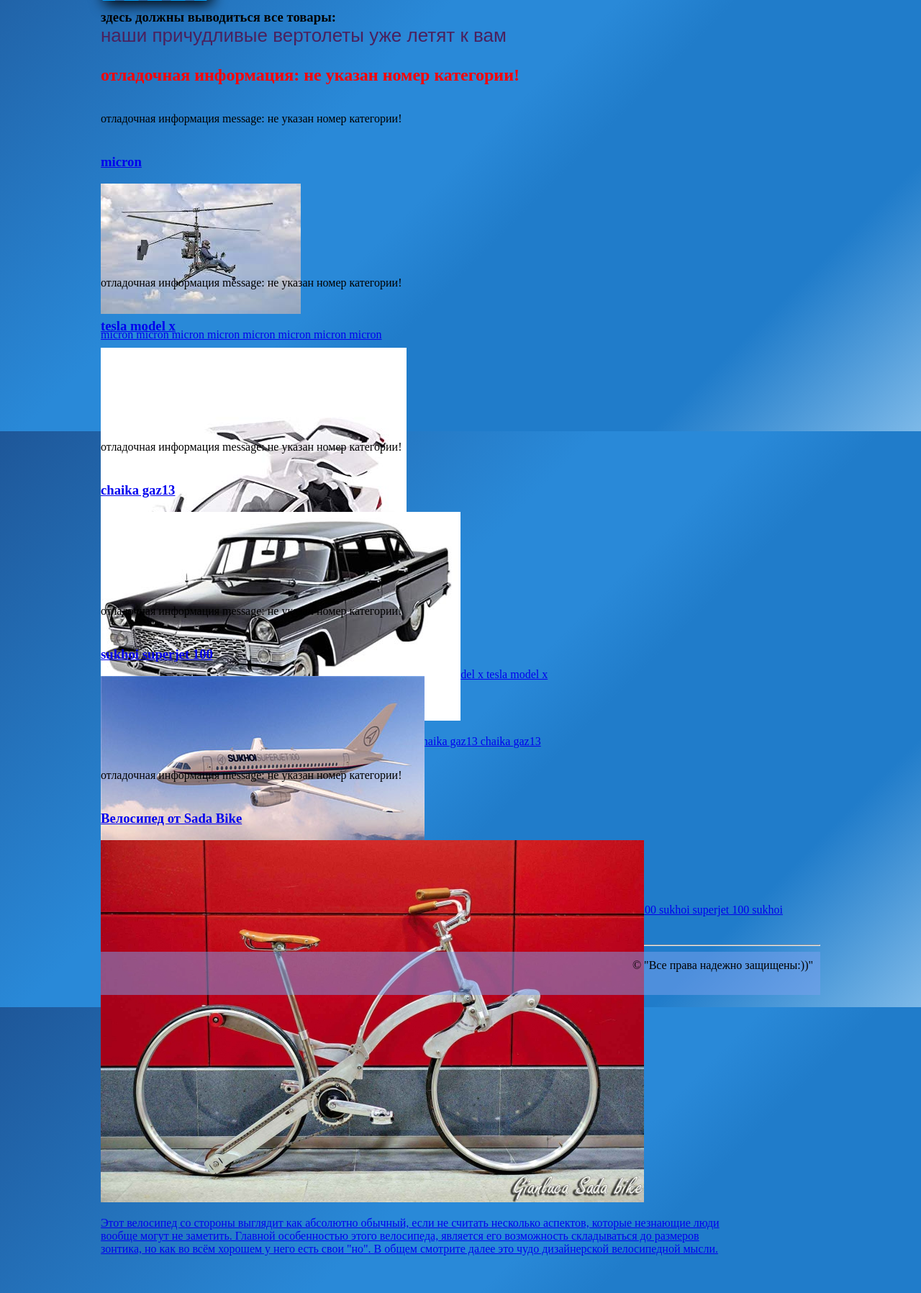
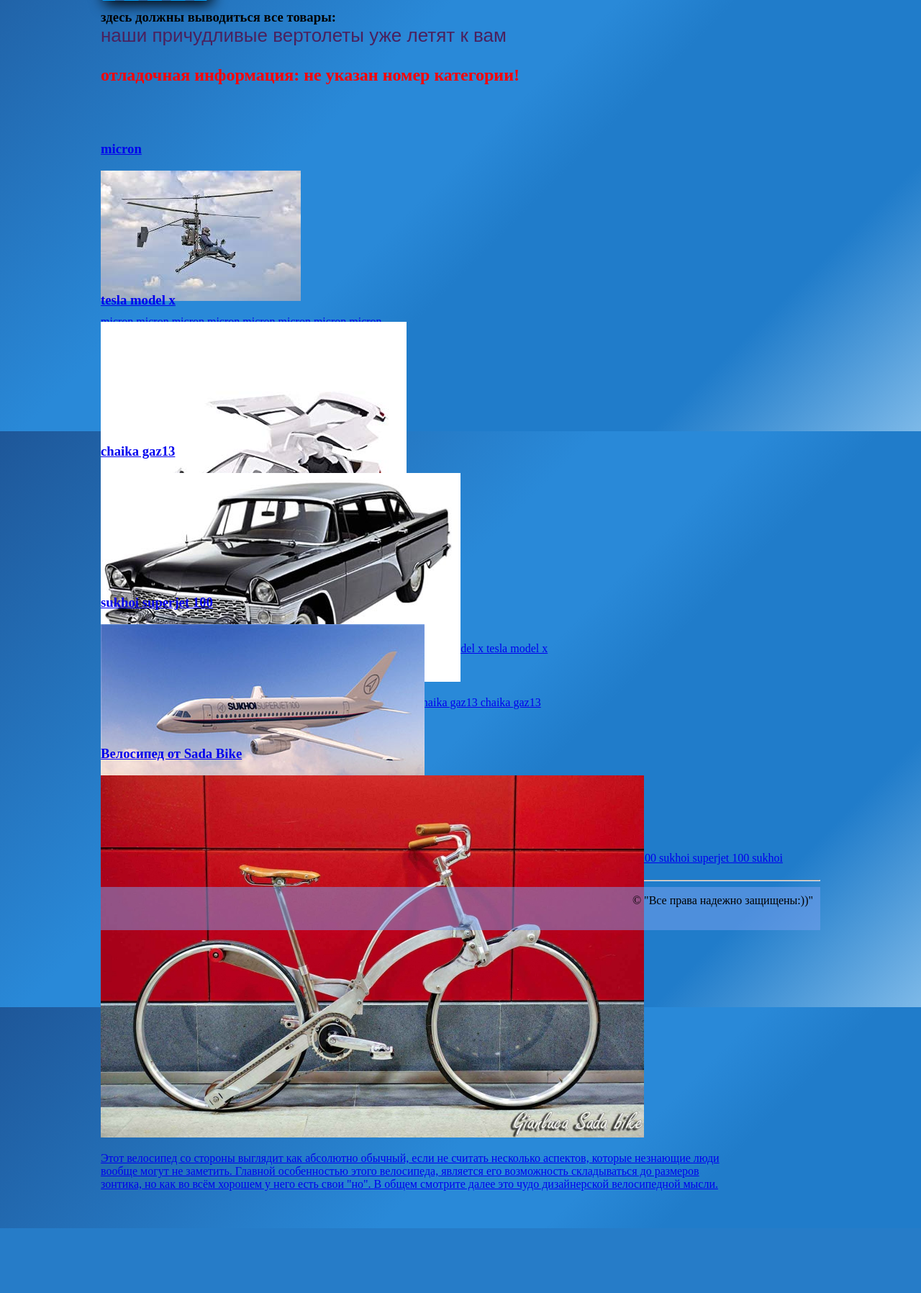
Before and after one commit to DmitriChe/geekshop, a Django app: page /catalog/ in a window 1280 px wide. Shown: the part 1001-2797 px from the top of the page at 72% size. After the commit the page ends 2707 px from the top, so only its background shows below. Run offline with Django 3.2, Linux system fonts and the light colour scheme; data comes from the database, SQL or seed files in the repository; some web fonts are replaced.

Commit message:
убрал лишнее

```diff
--- a/mainapp/templates/mainapp/pages/catalog.html
+++ b/mainapp/templates/mainapp/pages/catalog.html
@@ -34,9 +34,6 @@
         <br><h2 style="color: red">отладочная информация: {{ message }}</h2><br>
 
         {% for product in products %}
-        {# тестовая переменная #}
-        отладочная информация message: {{ message }}
-
             <li>
                 <div class="catalog-item">
                     <a href="#">
```
